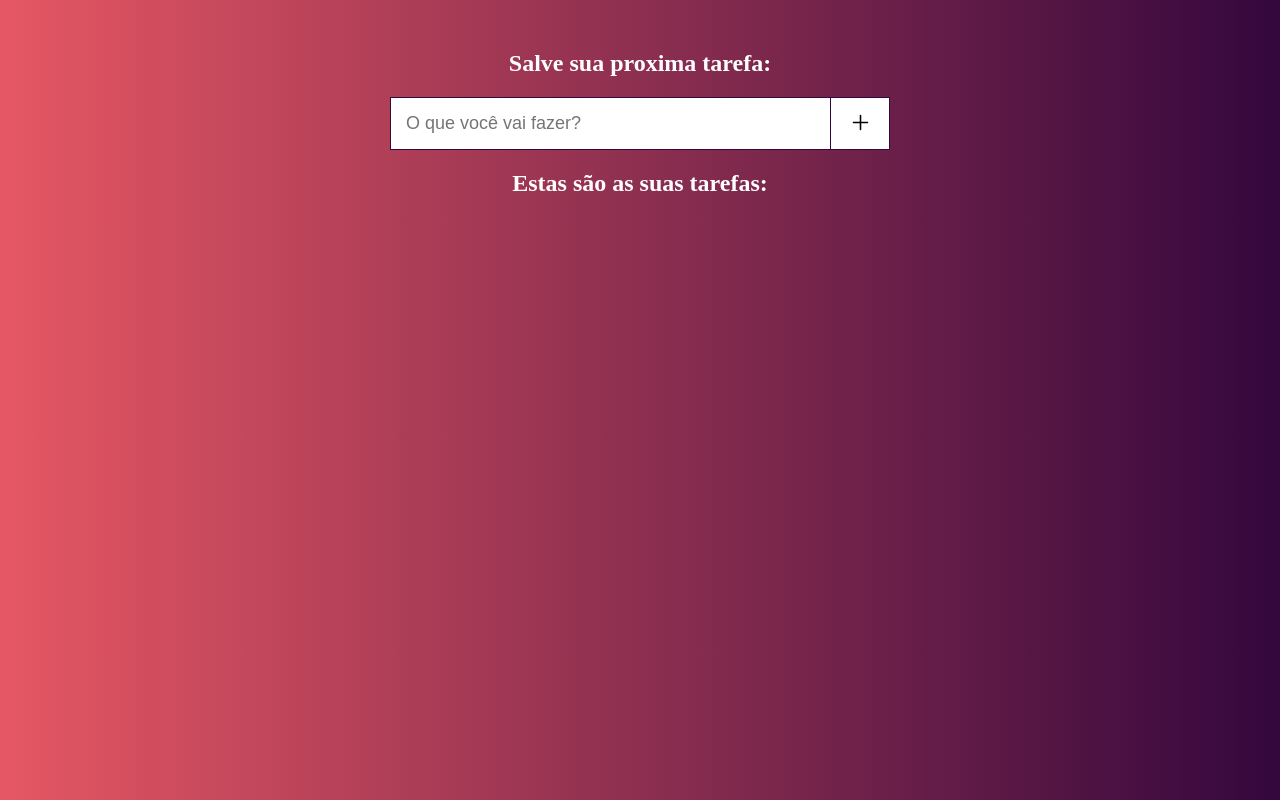
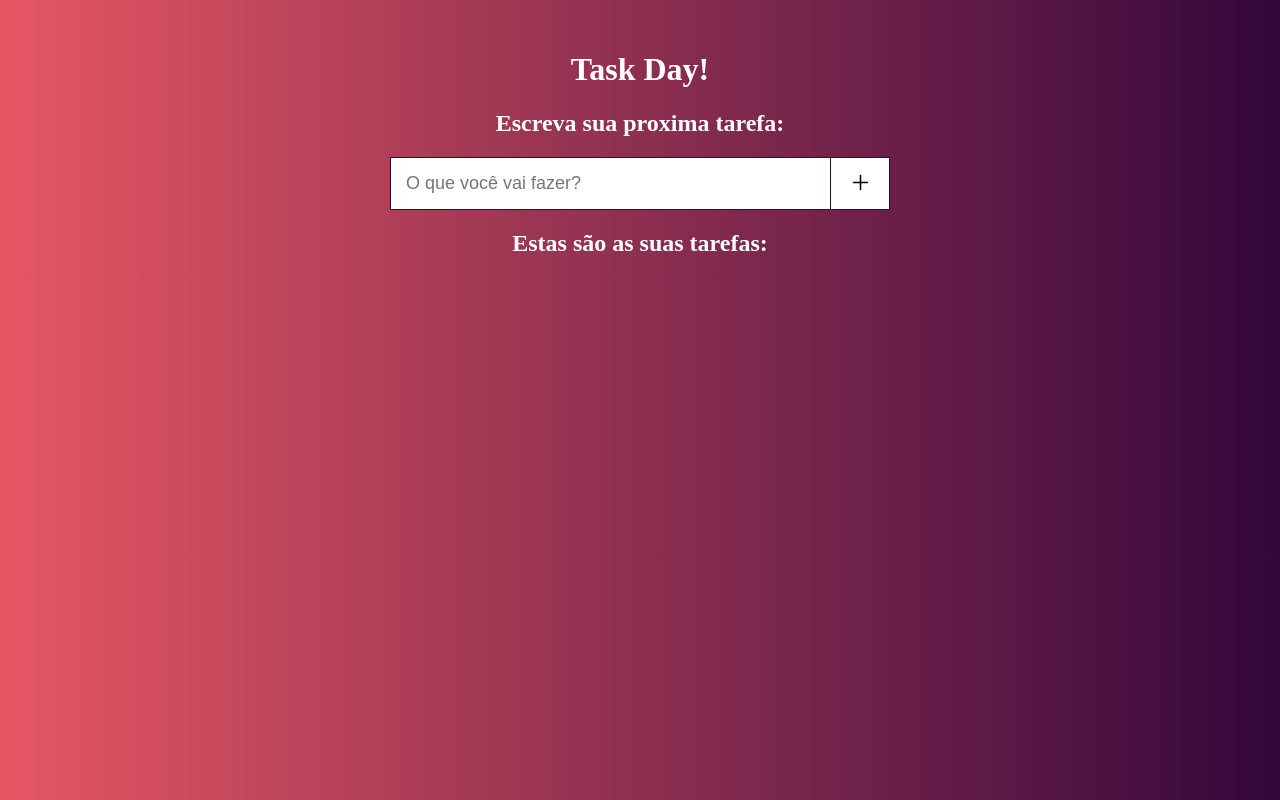
Before and after one commit to emersonjr1/PROJETO_1, a plain HTML site: page index.html in a window 1280 px wide. Drawn offline with nearby package versions, Linux system fonts and the light colour scheme.

Commit message:
Task day

```diff
--- a/index.html
+++ b/index.html
@@ -8,11 +8,13 @@
 
 </head>
 <body>
+
+    <h1>Task Day!</h1>
 <div id = "tasks-container">
 
 <div id = "tasks-header">
 
-    <h2>Salve sua proxima tarefa:</h2>
+    <h2>Escreva sua proxima tarefa:</h2>
     <form action="" id="add-task-form">
         <input type="text" id="task-title" placeholder="O que você vai fazer?">
         <button id="add-btn" type="submit">
```
